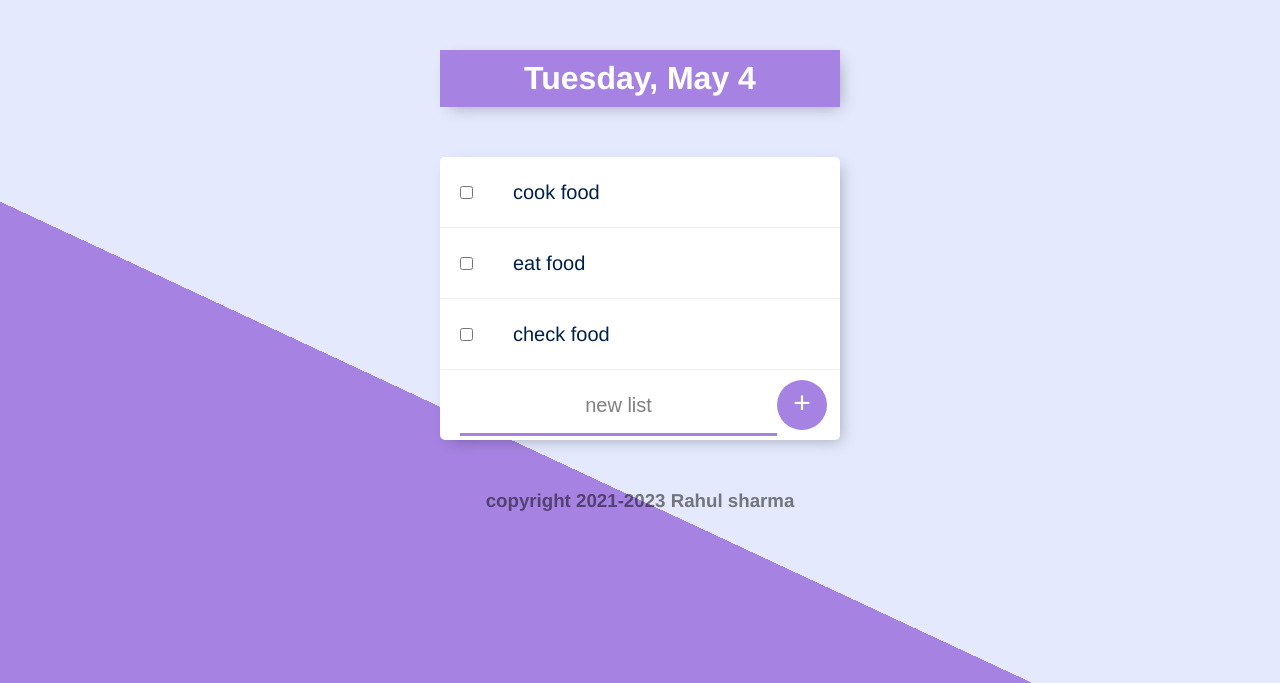
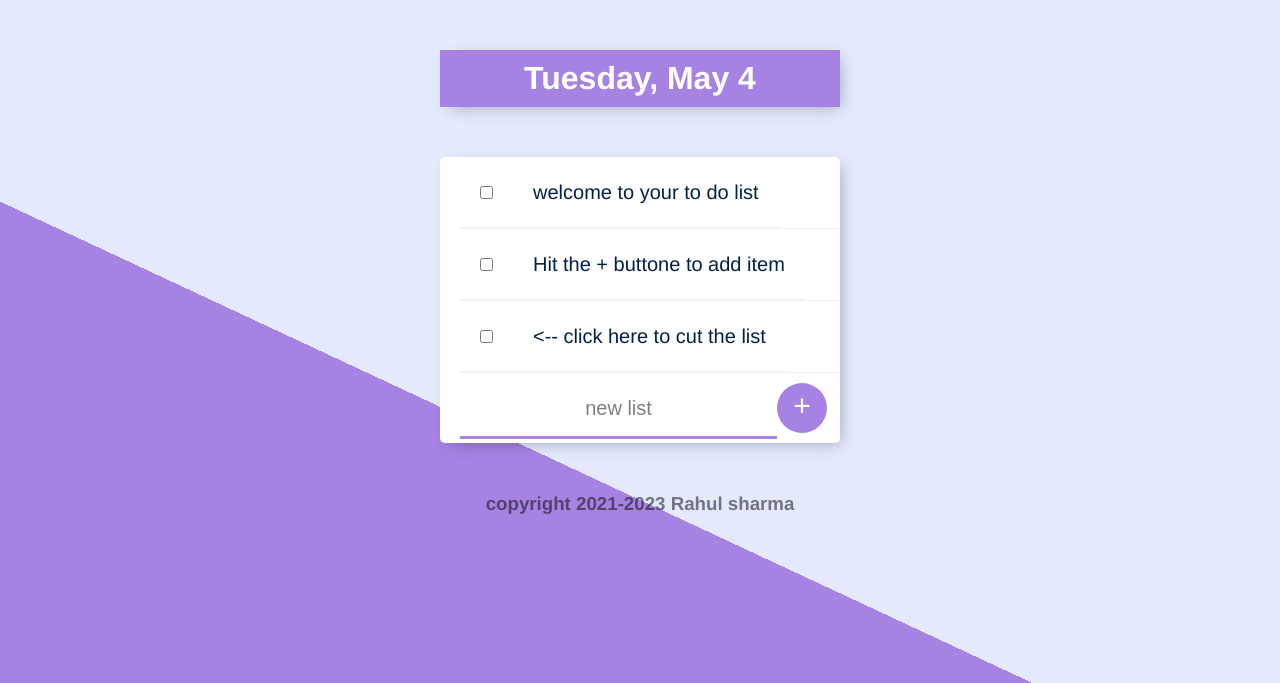
Before and after one commit to rahul803213/to-do-list, a Node server app: page / in a window 1280 px wide. Shown: the top 683 px of the page. Run offline with Node 20, Linux system fonts and the light colour scheme; data comes from the database, SQL or seed files in the repository; data that the repository does not hold is empty; some libraries are stand-ins or nearby versions.

Commit message:
this is v2

```diff
--- a/app.js
+++ b/app.js
@@ -1,28 +1,55 @@
-//jshint esversion:6
 const express = require("express");
 const bodyParser = require("body-parser");
 const request = require("request");
+const mongoose = require("mongoose");
+const _ = require("lodash");
+
 const app = express();
 //variables for the list added as newItem
-var newItems=['cook food','eat food','check food'];
-var listName=[];
-var workItems=[];
-var studyItems=[];
+// const url = "mongodb+srv://Rahulmongodb:Rahul777@rahulcluster.bgk9r.mongodb.net/todolistDB?retryWrites=true&w=majority";
+//const url="mongodb://localhost:27017/todolistDB"
+const url = "mongodb://Rahulmongodb:rahul@rahulcluster-shard-00-00.bgk9r.mongodb.net:27017,rahulcluster-shard-00-01.bgk9r.mongodb.net:27017,rahulcluster-shard-00-02.bgk9r.mongodb.net:27017/todolistDB?ssl=true&replicaSet=atlas-8vfelq-shard-0&authSource=admin&retryWrites=true&w=majority";
+
+const con = mongoose.connect(url, {
+  useNewUrlParser: true,
+  useUnifiedTopology: true,
+  useCreateIndex: true,
+  useFindAndModify: false
+}).then(() => console.log( 'Database Connected' ))
+     .catch(err => console.log( err ));;
+
+if (!con) {
+  console.log("database error");
+}
+const itemsSchema = {
+  name: String
+};
+
+const Item = mongoose.model("Item", itemsSchema);
+
+const item1 = new Item({
+  name: "welcome to your to do list"
+});
+
+const item2 = new Item({
+  name: "Hit the + buttone to add item"
+});
+
+const item3 = new Item({
+  name: "<-- click here to cut the list"
+});
+const defaultItems = [item1, item2, item3];
+
+// var newItems=['cook food','eat food','check food'];
+var listName = [];
+var workItems = [];
+var studyItems = [];
 app.use(bodyParser.urlencoded({
-  extension: true
+  extended: true
 }));
 app.use(express.static("public"));
 app.set("view engine", "ejs");
-
-//server
-app.listen(process.env.PORT||3000, function() {
-  // console.log("Here you go!!");
-})
-
-//home root get
-app.get('/', function(req, res) {
-  // console.log("hi");
-
+//date
 let today = new Date();
 
 let currentDay = today.getDay();
@@ -34,10 +61,36 @@ app.get('/', function(req, res) {
   month: "long",
 }
 let day = today.toLocaleDateString("en-UN", options);
+//server
+app.listen(process.env.PORT || 3000, function() {
+  console.log("Here you go!!");
+})
+
+//home root get
+app.get('/', function(req, res) {
+  // console.log("hi");
+
+
+  Item.find({}, function(err, newItems) {
+    if (newItems.length === 0) {
+      Item.insertMany(defaultItems, function(err) {
+        if (err) {
+          console.log(err);
+        } else {
+          console.log("successfully saved default item to database");
+        }
+      });
+      res.redirect('/')
+    } else {
       res.render("index", {
         listName: day,
-    addNewItem:newItems
+        addNewItem: newItems
       });
+    }
+  }).sort({
+    name: -1
+  });
+
   // if (currentDay === 6 || currentDay === 0) {
   //   day = "weekend"
   //   res.render("index", {
@@ -83,35 +136,138 @@ app.get('/', function(req, res) {
 //home root post
 app.post('/', function(req, res) {
   //work item post method
-  if(req.body.list==='work'){
+  if (req.body.list === 'work') {
     var newItem = req.body.newList;
-  if(newItem!=""){
+    if (newItem != "") {
       workItems.push(newItem);
     }
     res.redirect('/work');
   }
   //study post method
-  if(req.body.list==='study'){
+  if (req.body.list === 'study') {
     var newItem = req.body.newList;
-  if(newItem!=""){
+    if (newItem != "") {
       studyItems.push(newItem);
     }
     res.redirect('/study');
   }
   //root post method
-  console.log(req.body.newList);
-  var newItem = req.body.newList;
-  if(newItem!=""){
-  newItems.push(newItem);
+  //   console.log(req.body.newList);
+  //   var newItem = req.body.newList;
+  //   if(newItem!=""){
+  //   //newItems.push(newItem);
+  //
+  //   const item=new Item({
+  //     name:newItem
+  //   });
+  //   item.save();
+  // }
+  //res.redirect('/');
+  //customListName
+  const itemName = req.body.newList;
+  const listName = req.body.list;
+  const item = new Item({
+    name: itemName
+  });
+  if (listName === day) {
+    item.save();
+    res.redirect("/");
+  } else {
+    List.findOne({
+      name: listName
+    }, function(err, foundList) {
+      if (!err) {
+        foundList.items.push(item);
+        foundList.save();
+        res.redirect("/" + listName)
       }
-  res.redirect('/');
     });
+
+
+  }
+
+
+});
+
+app.post("/delete", function(req, res) {
+  console.log(req.body.checkbox);
+  const checkedItemId = req.body.checkbox;
+  const listNAME = req.body.listNAME;
+  if (listName === day) {
+    Item.findByIdAndRemove(checkedItemId, function(e) {
+      if (e) {
+        console.log(e);
+      } else {
+        console.log("deleted succesfully")
+      }
+    });
+    res.redirect("/");
+  } else {
+    List.findOneAndUpdate({
+      name: listNAME
+    }, {
+      $pull: {
+        items: {
+          _id: checkedItemId
+        }
+      }
+    }, function(err, foundList) {
+      if (!err) {
+        res.redirect("/" + listNAME);
+      }
+    })
+  }
+
+})
 //work item get method
-app.get('/work',function(req,res){
+app.get('/work', function(req, res) {
 
-  res.render("index",{listName:'work',addNewItem:workItems});
+  res.render("index", {
+    listName: 'work',
+    addNewItem: workItems
   });
-app.get('/study',function(req,res){
+});
+app.get('/study', function(req, res) {
 
-  res.render("index",{listName:'study',addNewItem:studyItems});
+  res.render("index", {
+    listName: 'study',
+    addNewItem: studyItems
   });
+});
+
+//dynamic route
+const listSchema = {
+  name: String,
+  items: [itemsSchema]
+};
+const List = mongoose.model("List", listSchema);
+
+app.get("/:customListName", function(req, res) {
+  console.log(req.params.customListName);
+  const customListName = _.capitalize(req.params.customListName);
+
+  List.findOne({
+    name: customListName
+  }, function(e, foundList) {
+    if (!e) {
+      if (!foundList) {
+        console.log("doesn't exist");
+        //create a new listName
+        const list = new List({
+          name: customListName,
+          items: defaultItems
+        });
+        list.save();
+        res.redirect("/" + customListName)
+      } else {
+        console.log("exist");
+        //show an existing list
+        res.render("index", {
+          listName: foundList.name,
+          addNewItem: foundList.items,
+        });
+      }
+    }
+  })
+
+})
--- a/package.json
+++ b/package.json
@@ -3,6 +3,9 @@
     "body-parser": "^1.19.0",
     "ejs": "^3.1.6",
     "express": "^4.17.1",
+    "lodash": "^4.17.21",
+    "mongodb": "^3.6.6",
+    "mongoose": "^5.12.7",
     "request": "^2.88.2"
   }
 }
--- a/views/index.ejs
+++ b/views/index.ejs
@@ -9,14 +9,20 @@
   <div class="box">
 
 
-    <% for( var i=0;i < addNewItem.length ; i++) {%>
-    <div class="item">
-      <input type="checkbox">
-      <p>
-        <%=addNewItem[i]%>
-      </p>
-    </div>
-    <% }%>
+      <% addNewItem.forEach(function(item){ %>
+<form class="item" action="/delete" method="post">
+  <div class="item">
+    <input type="checkbox" value="<%=item._id%>" name="checkbox" onchange="this.form.submit()">
+    <p>
+      <%=item.name%>
+    </p>
+  </div>
+  <input type="hidden" name="listNAME" value="<%=listName%>">
+</form>
+
+      <% }) %>
+
+
 
     <form class="item" action="/" method="post">
       <input type="text" name="newList" value="" placeholder="new list" autofocus="off">
```
Also changed, not shown: db.js (added, +38 -0 lines), 2 other files. Lines whose indentation alone changed are shown as unchanged.
